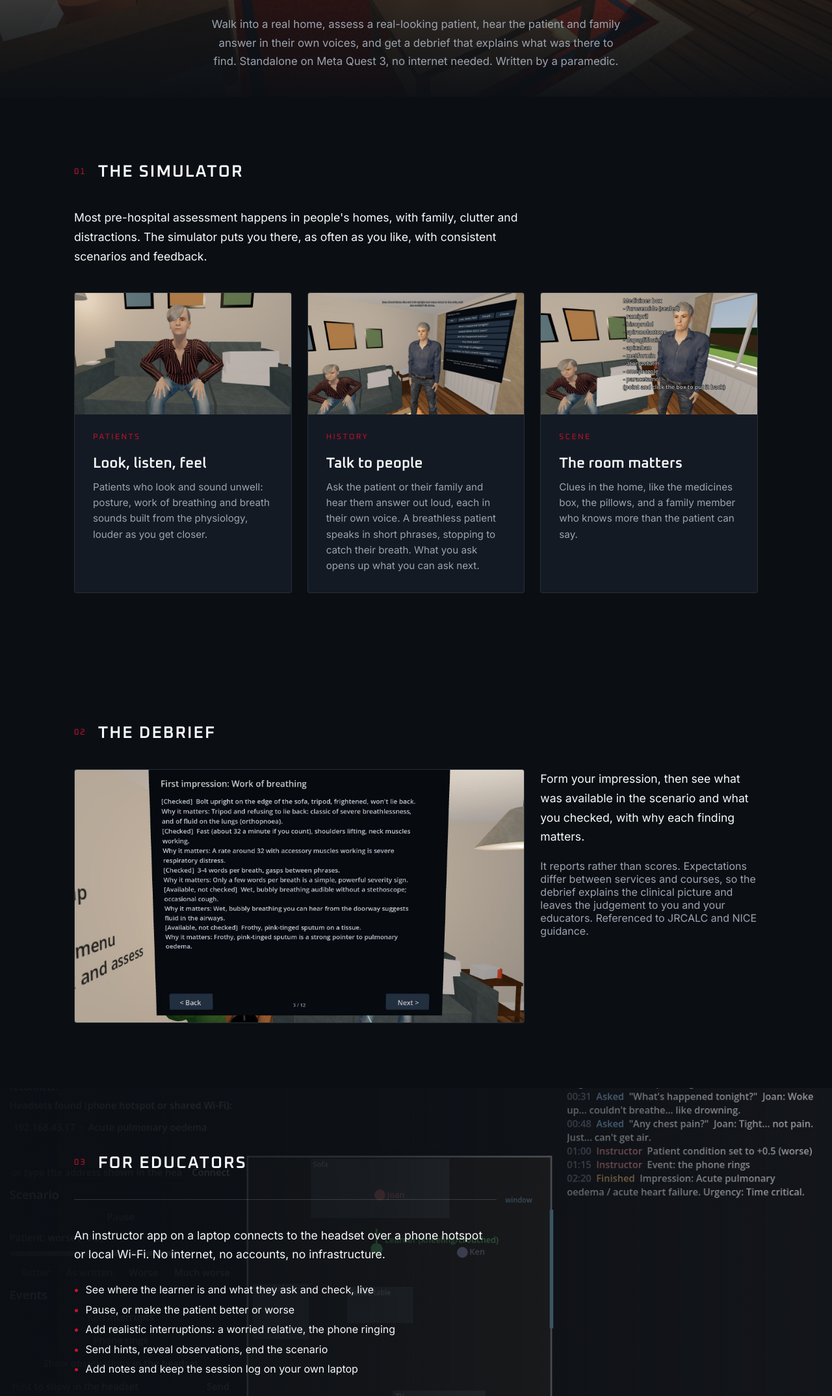
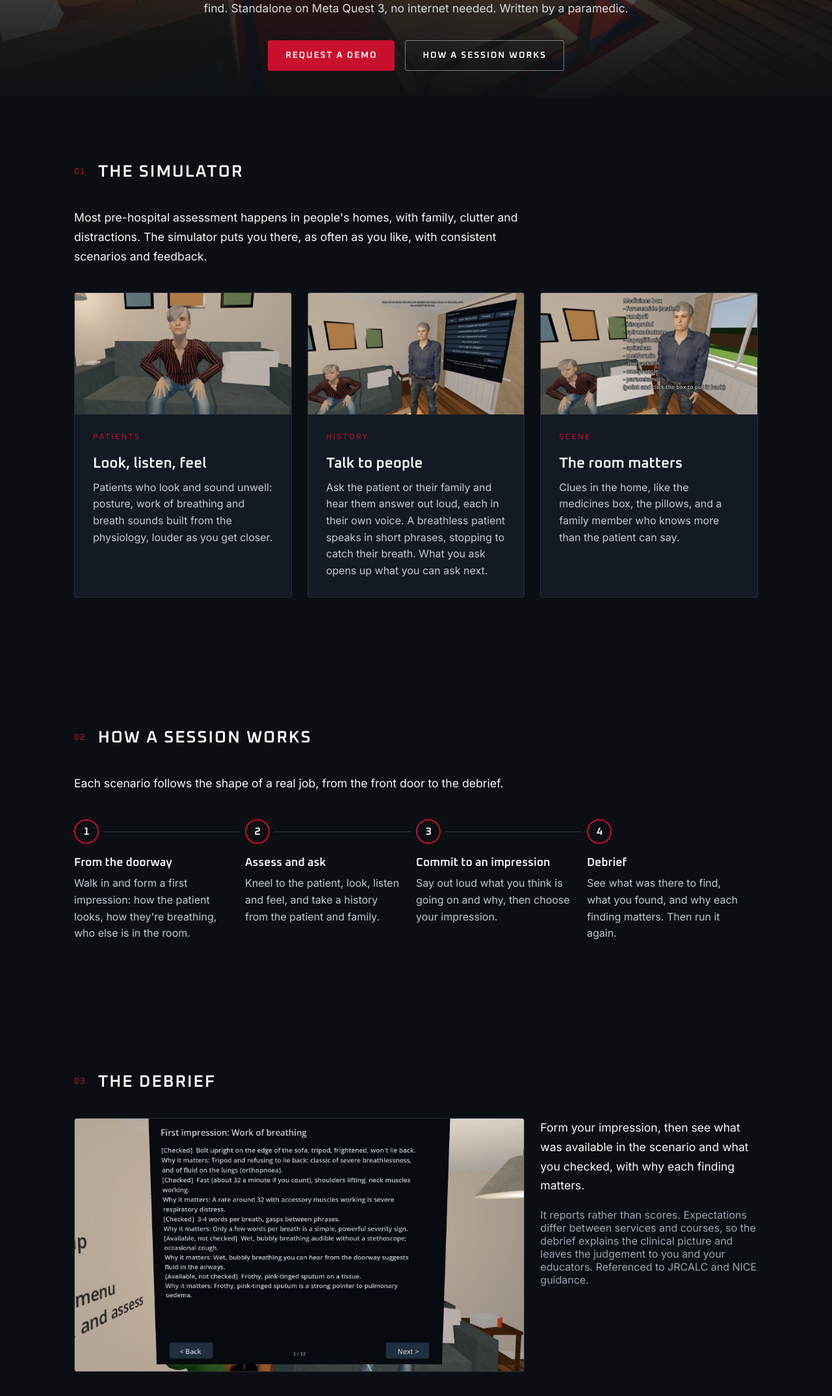
Before and after one commit to Havoc181/havoc-education-site, a plain HTML site: page index.html in a window 1280 px wide. Shown: the part 651-2800 px from the top of the page at 65% size. Drawn offline with Linux system fonts and the light colour scheme.

Commit message:
Clinical-education layout: demo CTA, session flow, readable instructor section, higher-contrast body text
Co-Authored-By: Claude Opus 5.5 <noreply@anthropic.com>
Claude-Session: https://claude.ai/code/session_01Y8mnhyZt3tVUGqrkijHy5j

```diff
--- a/index.html
+++ b/index.html
@@ -24,6 +24,7 @@
 
     <header class="hero">
         <div class="hero-content">
+            <div class="status">IN DEVELOPMENT · META QUEST 3</div>
             <h1 class="title">Paramedic VR Simulator</h1>
             <div class="accent-line"></div>
             <p class="intro">
@@ -31,6 +32,10 @@
                 hear the patient and family answer in their own voices, and get a debrief that explains what was there to find.
                 Standalone on Meta Quest 3, no internet needed. Written by a paramedic.
             </p>
+            <div class="hero-actions">
+                <a class="btn" href="mailto:hello@havoceducation.co.uk?subject=Paramedic%20VR%20Simulator%20demo">REQUEST A DEMO</a>
+                <a class="btn btn-ghost" href="#session">HOW A SESSION WORKS</a>
+            </div>
         </div>
     </header>
 
@@ -76,9 +81,45 @@
         </div>
     </section>
 
+    <section class="section" id="session">
+        <div class="section-header">
+            <span class="section-label">02</span>
+            <h2>HOW A SESSION WORKS</h2>
+        </div>
+        <p class="lead">
+            Each scenario follows the shape of a real job, from the front door to the debrief.
+        </p>
+        <ol class="steps">
+            <li>
+                <span class="step-n">1</span>
+                <h3>From the doorway</h3>
+                <p>Walk in and form a first impression: how the patient looks, how they're
+                    breathing, who else is in the room.</p>
+            </li>
+            <li>
+                <span class="step-n">2</span>
+                <h3>Assess and ask</h3>
+                <p>Kneel to the patient, look, listen and feel, and take a history from the
+                    patient and family.</p>
+            </li>
+            <li>
+                <span class="step-n">3</span>
+                <h3>Commit to an impression</h3>
+                <p>Say out loud what you think is going on and why, then choose your
+                    impression.</p>
+            </li>
+            <li>
+                <span class="step-n">4</span>
+                <h3>Debrief</h3>
+                <p>See what was there to find, what you found, and why each finding matters.
+                    Then run it again.</p>
+            </li>
+        </ol>
+    </section>
+
     <section class="section" id="debrief">
         <div class="section-header">
-            <span class="section-label">02</span>
+            <span class="section-label">03</span>
             <h2>THE DEBRIEF</h2>
         </div>
         <div class="card-grid">
@@ -99,19 +140,18 @@
         </div>
     </section>
 
-    <section class="split-section" id="educators">
-        <div class="split-wrap">
-            <div class="split-inner">
+    <section class="section" id="educators">
         <div class="section-header">
-                    <span class="section-label">03</span>
+            <span class="section-label">04</span>
             <h2>FOR EDUCATORS</h2>
         </div>
-                <div class="panel">
+        <div class="edu-grid">
+            <div>
                 <p class="lead" style="margin-bottom: 24px;">
                     An instructor app on a laptop connects to the headset over a phone hotspot
                     or local Wi-Fi. No internet, no accounts, no infrastructure.
                 </p>
-                    <ul>
+                <ul class="ticks">
                     <li>See where the learner is and what they ask and check, live</li>
                     <li>Pause, or make the patient better or worse</li>
                     <li>Add realistic interruptions: a worried relative, the phone ringing</li>
@@ -119,13 +159,16 @@
                     <li>Add notes and keep the session log on your own laptop</li>
                 </ul>
             </div>
-            </div>
+            <figure class="card shot">
+                <img src="images/instructor-live.jpg" alt="The instructor app: a top-down map of the room showing the learner, the patient and her husband, next to a live log of what the learner has asked and checked" loading="lazy">
+                <figcaption>The instructor view: room map and live log.</figcaption>
+            </figure>
         </div>
     </section>
 
     <section class="section" id="principles">
         <div class="section-header">
-            <span class="section-label">04</span>
+            <span class="section-label">05</span>
             <h2>PRINCIPLES</h2>
         </div>
         <div class="principles">
@@ -151,7 +194,7 @@
 
     <section class="section" id="who">
         <div class="section-header">
-            <span class="section-label">05</span>
+            <span class="section-label">06</span>
             <h2>WHO IT'S FOR</h2>
         </div>
         <div class="audience-grid">
@@ -172,7 +215,7 @@
 
     <section class="section" id="contact">
         <div class="section-header">
-            <span class="section-label">06</span>
+            <span class="section-label">07</span>
             <h2>GET IN TOUCH</h2>
         </div>
         <p class="lead">
@@ -180,7 +223,10 @@
             If you're an educator, a service or a clinician interested in trying it or helping shape it,
             get in touch.
         </p>
-        <a class="cta" href="mailto:hello@havoceducation.co.uk">GET IN TOUCH →</a>
+        <div class="hero-actions" style="justify-content:flex-start">
+            <a class="btn" href="mailto:hello@havoceducation.co.uk?subject=Paramedic%20VR%20Simulator%20demo">REQUEST A DEMO</a>
+            <a class="cta" href="mailto:hello@havoceducation.co.uk">hello@havoceducation.co.uk</a>
+        </div>
     </section>
 
 </main>
--- a/style.css
+++ b/style.css
@@ -62,8 +62,45 @@ a { color: var(--havoc-cloud); }
     color: var(--havoc-steel);
 }
 .accent-line { width: 90px; height: 3px; margin: 36px auto; background: var(--havoc-red); }
-.intro { max-width: 640px; margin: 0 auto; font-size: 1.05rem; line-height: 1.7; color: var(--havoc-steel); }
+.intro { max-width: 660px; margin: 0 auto; font-size: 1.1rem; line-height: 1.7; color: #D6DAE0; }
 .intro strong { color: var(--havoc-cloud); font-weight: 500; }
+
+.status {
+    display: inline-block; margin-bottom: 22px; padding: 6px 14px;
+    font-family: "Oxanium", sans-serif; font-size: 0.75rem; letter-spacing: 0.22em;
+    color: var(--havoc-cloud); border: 1px solid rgba(248,249,250,0.35); border-radius: 999px;
+    background: rgba(11,15,20,0.45);
+}
+.hero-actions { display: flex; gap: 16px; justify-content: center; flex-wrap: wrap; margin-top: 34px; align-items: center; }
+.btn {
+    display: inline-block; padding: 14px 26px; border-radius: 3px;
+    font-family: "Oxanium", sans-serif; font-size: 0.85rem; font-weight: 600; letter-spacing: 0.14em;
+    text-decoration: none; color: #fff; background: var(--havoc-red); border: 1px solid var(--havoc-red);
+    transition: 0.2s ease;
+}
+.btn:hover { background: #a50d26; }
+.btn-ghost { background: transparent; border-color: rgba(248,249,250,0.45); }
+.btn-ghost:hover { background: rgba(248,249,250,0.08); }
+
+/* SESSION STEPS */
+.steps { list-style: none; margin: 0; padding: 0; display: grid; grid-template-columns: repeat(4, 1fr); gap: 0; counter-reset: s; }
+.steps li { position: relative; padding: 0 22px 0 0; }
+.steps li::before { content: ""; position: absolute; top: 19px; left: 44px; right: 8px; height: 1px; background: rgba(156,163,175,0.25); }
+.steps li:last-child::before { display: none; }
+.step-n {
+    display: inline-flex; width: 38px; height: 38px; align-items: center; justify-content: center;
+    font-family: "Oxanium", sans-serif; font-weight: 600; border: 2px solid var(--havoc-red); border-radius: 50%;
+}
+.steps h3 { margin: 18px 0 8px; font-family: "Oxanium", sans-serif; font-size: 1.1rem; font-weight: 600; }
+.steps p { margin: 0; color: #C4C9D0; line-height: 1.6; font-size: 1rem; }
+
+/* EDUCATORS */
+.edu-grid { display: grid; grid-template-columns: 1fr 1.15fr; gap: 40px; align-items: center; }
+.shot { margin: 0; }
+.shot img { aspect-ratio: auto; }
+.shot figcaption { padding: 12px 16px; font-size: 0.85rem; color: var(--havoc-steel); }
+.ticks { margin: 0; padding-left: 1.1em; line-height: 1.9; }
+.ticks li::marker { color: var(--havoc-red); }
 
 /* SECTIONS */
 .section { max-width: 1100px; margin: 0 auto; padding: 100px 24px; }
@@ -85,7 +122,7 @@ a { color: var(--havoc-cloud); }
 .card-content { padding: 28px; }
 .card-number { margin-bottom: 18px; font-family: "Oxanium", sans-serif; font-size: 0.75rem; letter-spacing: 0.2em; color: var(--havoc-red); }
 .card h3 { margin: 0 0 10px; font-family: "Oxanium", sans-serif; font-size: 1.4rem; font-weight: 600; }
-.card p { margin: 0; font-size: 0.95rem; line-height: 1.6; color: var(--havoc-steel); }
+.card p { margin: 0; font-size: 1rem; line-height: 1.6; color: #C4C9D0; }
 
 /* SPLIT (image + text) */
 .split-wrap {
@@ -109,13 +146,13 @@ a { color: var(--havoc-cloud); }
     border-left: 3px solid var(--havoc-red);
 }
 .principle h3 { margin: 0 0 8px; font-family: "Oxanium", sans-serif; font-size: 1.05rem; font-weight: 600; letter-spacing: 0.05em; }
-.principle p { margin: 0; color: var(--havoc-steel); line-height: 1.6; font-size: 0.95rem; }
+.principle p { margin: 0; color: #C4C9D0; line-height: 1.6; font-size: 1rem; }
 
 /* AUDIENCES */
 .audience-grid { display: grid; grid-template-columns: repeat(3, 1fr); gap: 24px; }
 .audience { padding: 30px; border: 1px solid rgba(156,163,175,0.15); border-radius: 4px; }
 .audience h3 { margin: 0 0 10px; font-family: "Oxanium", sans-serif; font-size: 1.15rem; }
-.audience p { margin: 0; color: var(--havoc-steel); line-height: 1.6; font-size: 0.95rem; }
+.audience p { margin: 0; color: #C4C9D0; line-height: 1.6; font-size: 1rem; }
 
 /* CTA LINK */
 .cta {
@@ -142,6 +179,8 @@ footer .brand { font-family: "Oxanium", sans-serif; letter-spacing: 0.15em; colo
 footer a { color: var(--havoc-steel); }
 
 @media (max-width: 850px) {
-    .card-grid, .audience-grid, .principles { grid-template-columns: 1fr; }
+    .card-grid, .audience-grid, .principles, .edu-grid { grid-template-columns: 1fr; }
+    .steps { grid-template-columns: 1fr 1fr; row-gap: 32px; }
+    .steps li::before { display: none; }
     .section { padding: 70px 20px; }
 }
```
Also changed, not shown: images/instructor-live.jpg (added). Lines whose indentation alone changed are shown as unchanged.
